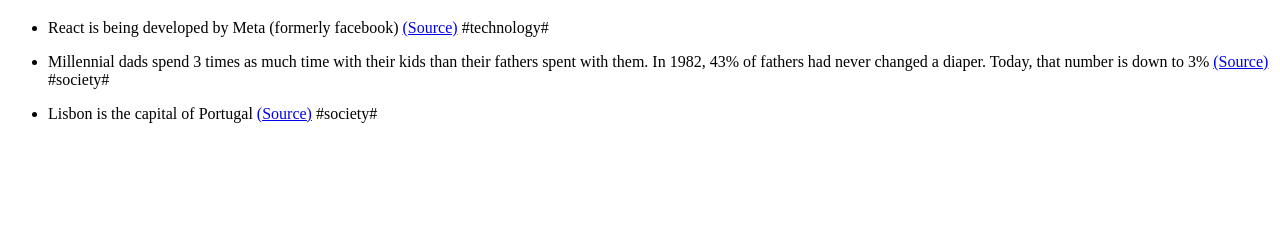
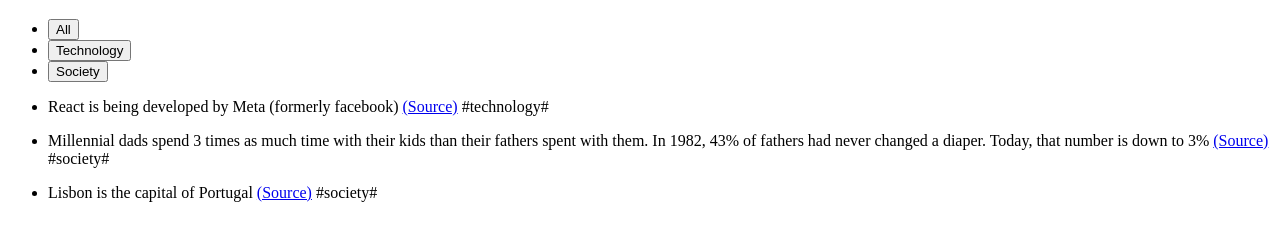
Before and after one commit to Dmytr1K/today-i-learned, a plain HTML site: page index.html in a window 1280 px wide. Shown: the part 141-382 px from the top of the page. Drawn offline with Linux system fonts and the light colour scheme.

Commit message:
add buttons and structure app

```diff
--- a/index.html
+++ b/index.html
@@ -7,8 +7,27 @@
     <title>Today I Learned!</title>
   </head>
   <body>
+    <header>
       <img src="logo.png" height="68" width="68" alt="Today I Learned Logo" />
       <h1>Today I Learned!</h1>
+    </header>
+
+    <main>
+      <aside>
+        <ul>
+          <li>
+            <button>All</button>
+          </li>
+          <li>
+            <button>Technology</button>
+          </li>
+          <li>
+            <button>Society</button>
+          </li>
+        </ul>
+      </aside>
+
+      <section>
         <ul>
           <li>
             <p>
@@ -19,9 +38,9 @@
           </li>
           <li>
             <p>
-          Millennial dads spend 3 times as much time with their kids than their
-          fathers spent with them. In 1982, 43% of fathers had never changed a
-          diaper. Today, that number is down to 3%
+              Millennial dads spend 3 times as much time with their kids than
+              their fathers spent with them. In 1982, 43% of fathers had never
+              changed a diaper. Today, that number is down to 3%
               <a
                 href="https://www.mother.ly/parenting/millennial-dads-spend-more-time-with-their-kids"
                 target="_blank"
@@ -40,5 +59,7 @@
             </p>
           </li>
         </ul>
+      </section>
+    </main>
   </body>
 </html>
```
Lines whose indentation alone changed are shown as unchanged.
